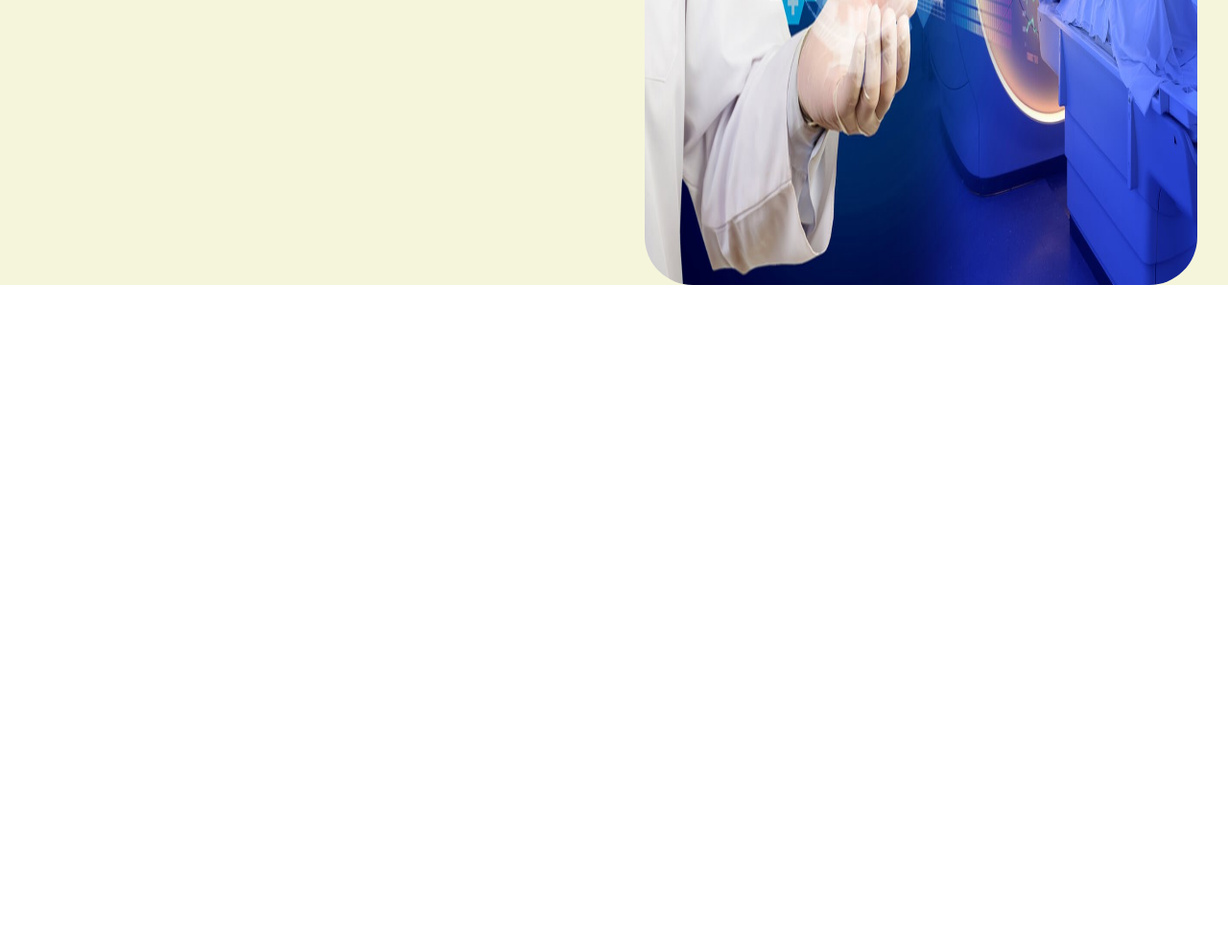
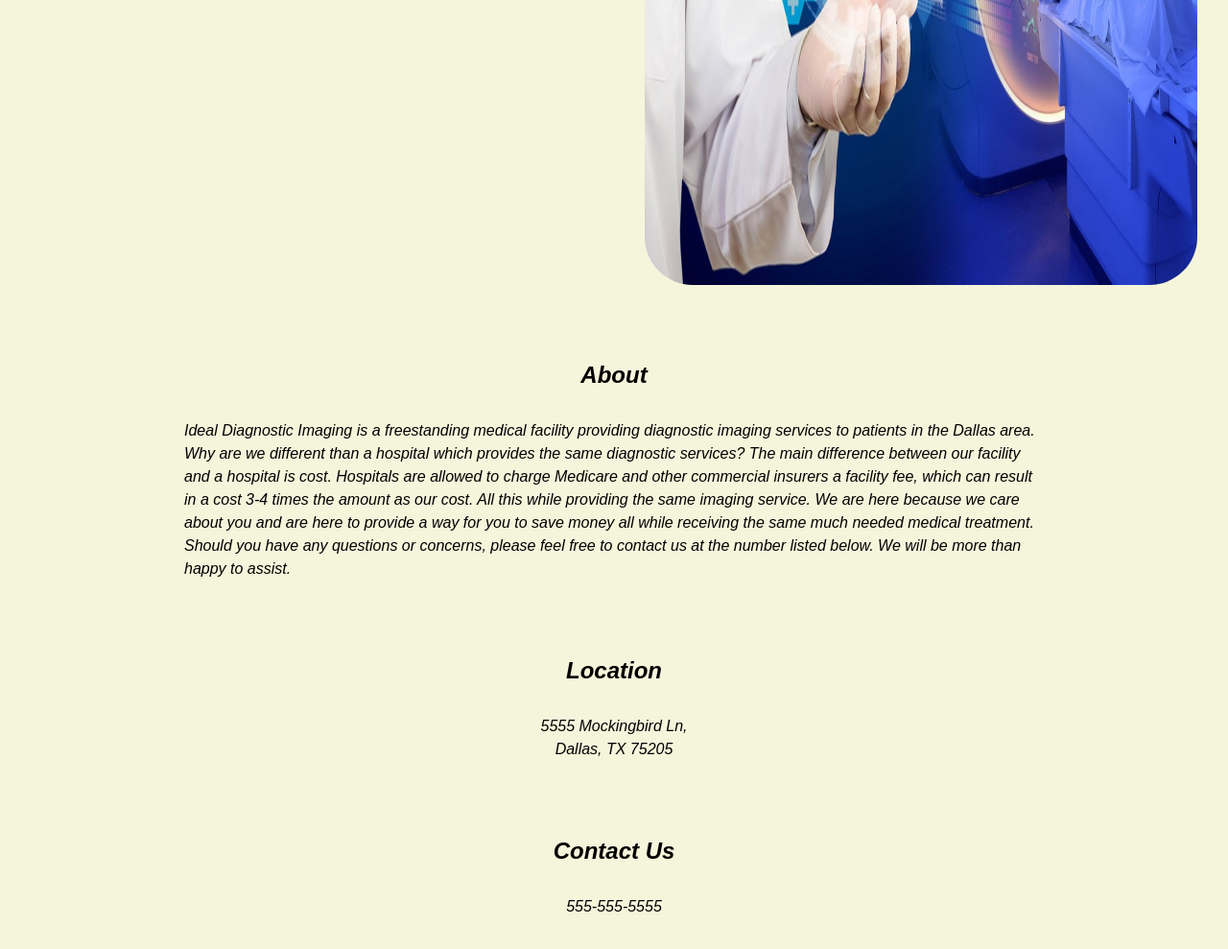
Before and after one commit to Robertflatiron/IDI-HTML-CSS, a plain HTML site: page index.html in a window 1280 px wide. Shown: the part 543-1532 px from the top of the page at 96% size. Before the commit the page ends 840 px from the top, so only its background shows below. Drawn offline with Linux system fonts and the light colour scheme.

Commit message:
completed

```diff
--- a/index.html
+++ b/index.html
@@ -7,14 +7,16 @@
     <title>Ideal Diagnostic Imaging</title>
     <link rel="stylesheet" href="style.css">
 </head>
-<body>
+<body style="background-color:beige">
     <nav>
         <div class="logo">IDI</div>
         <div class="nav-items">
-            <a href="/">Home</a>
-            <a href="/">About</a>
-            <a href="/">Location</a>
-            <a href="/">Contact</a>
+            <ul>
+                <a href="/">Home</a>
+                <a href="#about">About</a>
+                <a href="#location">Location</a>
+                <a href="#contact">Contact</a>
+            </ul>
         </div>
     </nav>
     <section class="hero">
@@ -29,6 +31,23 @@
             </div>
         </div>
     </section>
-
+    <div class="about-container">
+        <section id="about">
+            <h2>About</h2>
+            <p>Ideal Diagnostic Imaging is a freestanding medical facility providing diagnostic imaging services to patients in the Dallas area. Why are we different than a hospital which provides the same diagnostic services? The main difference between our facility and a hospital is cost. Hospitals are allowed to charge Medicare and other commercial insurers a facility fee, which can result in a cost 3-4 times the amount as our cost. All this while providing the same imaging service. We are here because we care about you and are here to provide a way for you to save money all while receiving the same much needed medical treatment. Should you have any questions or concerns, please feel free to contact us at the number listed below. We will be more than happy to assist.</p>
+        </section>
+    </div>
+    <div class="location-container">
+        <section id="location">
+            <h2>Location</h2>
+            <p>5555 Mockingbird Ln,<br>Dallas, TX 75205</p>
+        </section>
+    </div>
+    <div class="contact-container">
+        <section id="contact">
+            <h2>Contact Us</h2>
+            <p>555-555-5555</p>
+        </section>
+    </div>
 </body>
 </html>
--- a/style.css
+++ b/style.css
@@ -8,7 +8,6 @@
 
 nav {
     height: 80px;
-    background-color: beige;
     display: flex;
     justify-content: space-between;
     align-items: top;
@@ -33,10 +32,6 @@ nav a:hover {
     color: blueviolet;
 }
 
-.hero {
-    background: beige;
-}
-
 .hero-container {
     display: grid;
     grid-template-columns: 1fr 1fr;
@@ -46,16 +41,18 @@ nav a:hover {
 
 .column-left {
     display: flex;
-    flex-direction: column;
-    /* justify-content: center; */
+    flex-direction:column;
+    justify-content: center;
     align-items: flex-start;
     color: black;
     padding: 0rem 2rem;
+
 }
 
 .column-left h1 {
     margin-bottom: 1rem;
     font-size: 2rem;
+    font-style: italic;
 }
 
 .column-left p {
@@ -89,7 +86,6 @@ button:hover {
     border-radius: 50px;
     max-width: 100%;
     max-height: 100%;
-
 }
 
 @media screen and (max-width: 768px) {
@@ -97,3 +93,53 @@ button:hover {
         grid-template-columns: 1fr;
     }
 }
+
+.about-container p {
+    margin-bottom: 2rem;
+    font-size: 1.0rem;
+    line-height: 1.5;
+    font-style: italic;
+    justify-content: center;
+    margin-left: 15%;
+    margin-right: 15%;
+}
+
+.about-container h2 {
+    margin-top: 5rem;
+    margin-bottom: 2rem;
+    text-align: center;
+}
+
+.location-container p {
+    margin-bottom: 2rem;
+    font-size: 1.0rem;
+    line-height: 1.5;
+    font-style: italic;
+    justify-content: center;
+    margin-left: 15%;
+    margin-right: 15%;
+    text-align: center;
+}
+
+.location-container h2 {
+    margin-top: 5rem;
+    margin-bottom: 2rem;
+    text-align: center;
+}
+
+.contact-container p {
+    margin-bottom: 2rem;
+    font-size: 1.0rem;
+    line-height: 1.5;
+    font-style: italic;
+    justify-content: center;
+    margin-left: 15%;
+    margin-right: 15%;
+    text-align: center;
+}
+
+.contact-container h2 {
+    margin-top: 5rem;
+    margin-bottom: 2rem;
+    text-align: center;
+}
```
